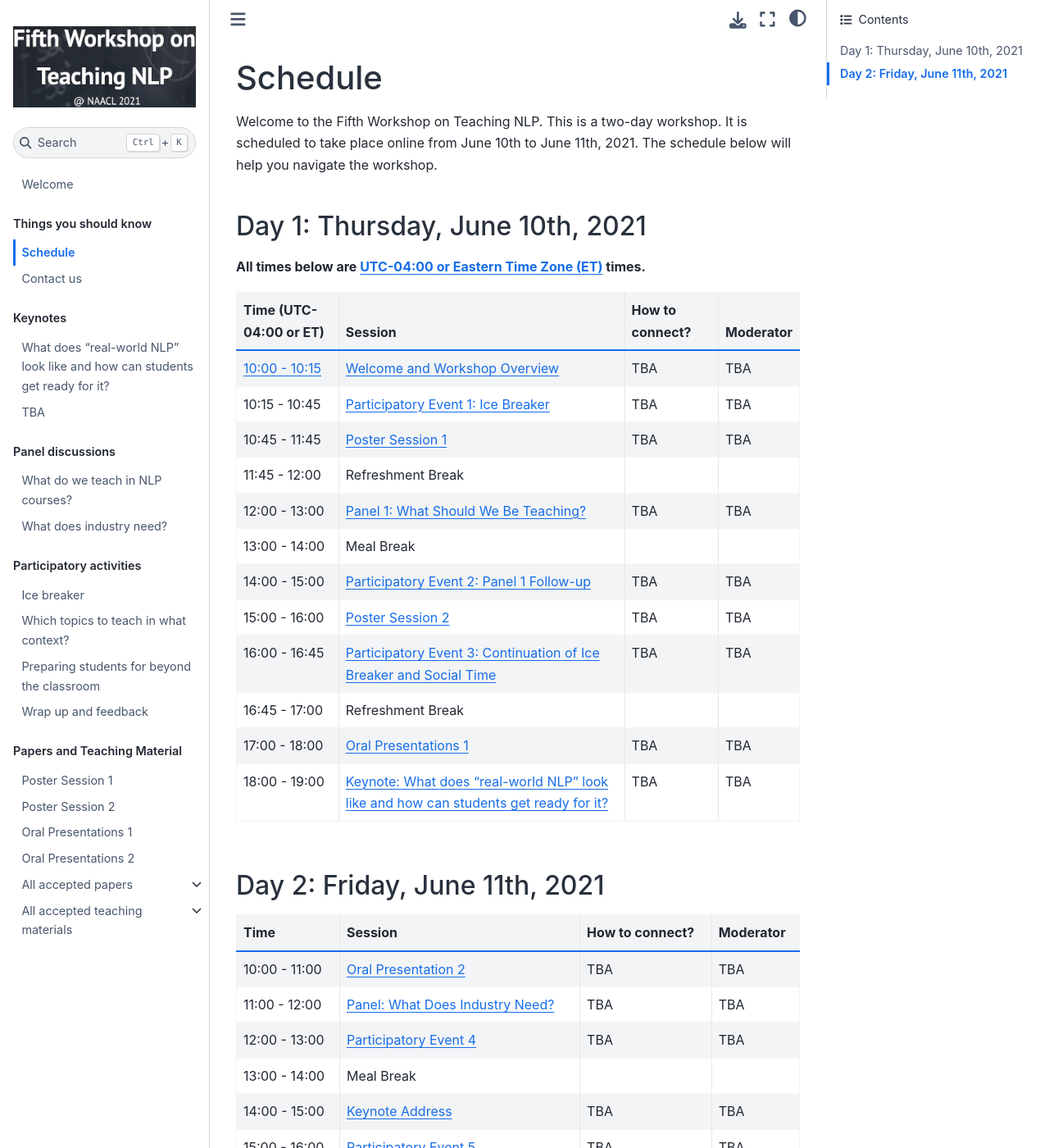
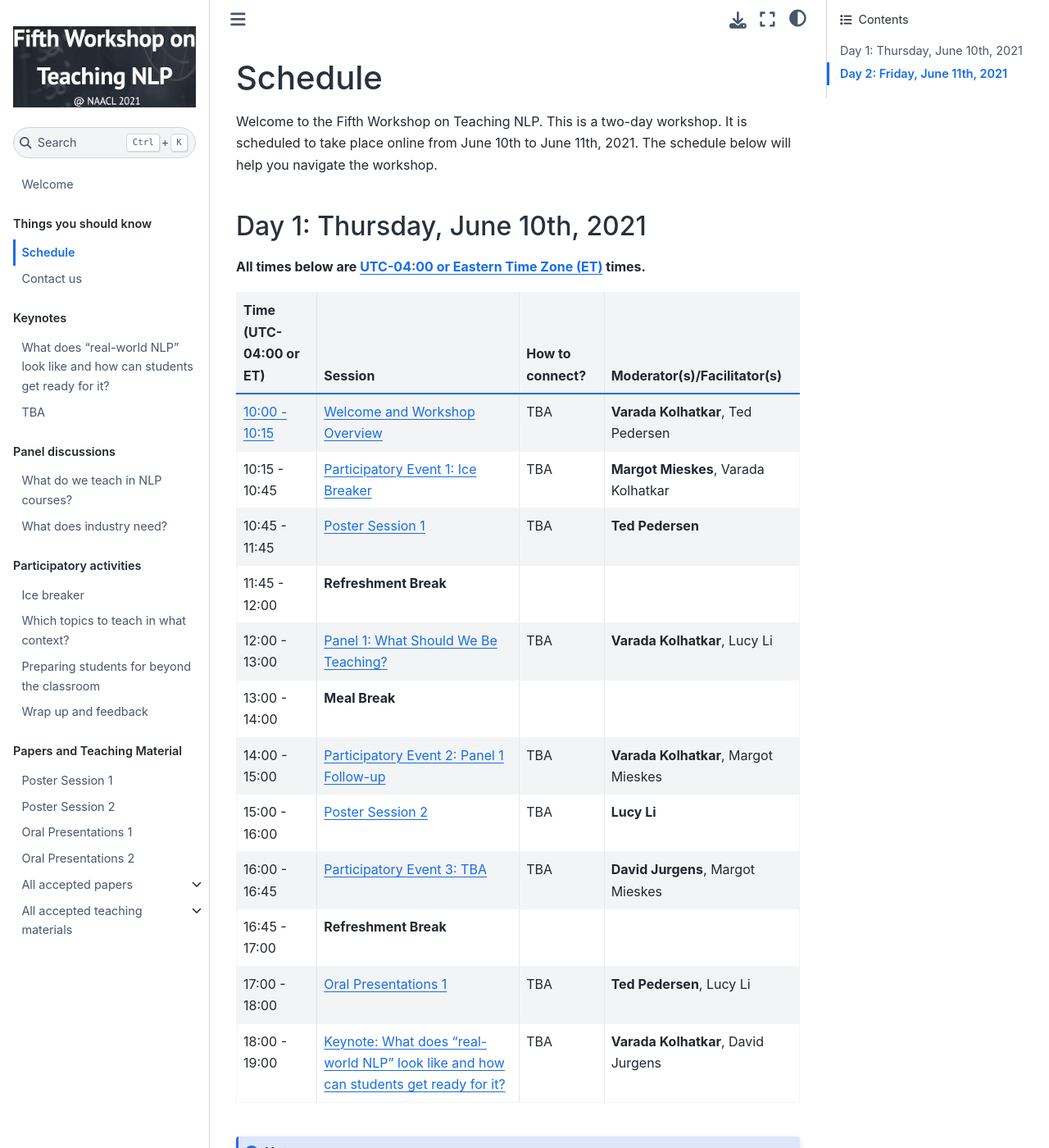
Before and after one commit to TeachingNLP/workshop-book, a Jupyter Book: the page built from schedule.md, in a window 1280 px wide and 1400 px high. Shown: the whole window at 82% size. Built offline with Jupyter Book 1.0.4 settings and Sphinx 7.4.7 and the Sphinx Book theme 1.1.4, drawn with Linux system fonts in a browser that asks for light colours; some of the changed text lies outside the part shown.

Commit message:
updating schedule

````diff
--- a/schedule.md
+++ b/schedule.md
@@ -6,30 +6,33 @@ Welcome to the Fifth Workshop on Teaching NLP. This is a two-day workshop. It is
 
 **All times below are [UTC-04:00 or Eastern Time Zone (ET)](https://en.wikipedia.org/wiki/UTC%E2%88%9204:00) times.**
 
-| Time (UTC-04:00 or ET)              |     Session                          |  How to connect?       | Moderator     |
+| Time (UTC-04:00 or ET)              |     Session                          |  How to connect?       | Moderator(s)/Facilitator(s)  |
 | :---------------- | :------------------------------   | :----------------- | :----------------- |
-| [10:00 - 10:15](https://dateful.com/eventlink/4564887570) | [Welcome and Workshop Overview](introduction.md)     |         TBA            | TBA  |
-| 10:15 - 10:45 | [Participatory Event 1: Ice Breaker](activities/ice-breaker.md)|         TBA            | TBA |
-| 10:45 - 11:45 | [Poster Session 1](posters/poster1.md)                  |         TBA            | TBA |
-| 11:45 - 12:00 | Refreshment Break                 |                        |                     |
-| 12:00 - 13:00  | [Panel 1: What Should We Be Teaching?](panels/core-concepts.md)    |         TBA |  TBA |
-| 13:00 - 14:00  | Meal Break                              |            |                     |  |
-| 14:00 - 15:00  | [Participatory Event 2: Panel 1 Follow-up](activities/core-topics.md)     |         TBA            |  TBA |
-| 15:00 - 16:00  | [Poster Session 2](posters/poster2.md)   |         TBA            | TBA |
-| 16:00 - 16:45  | [Participatory Event 3: Continuation of Ice Breaker and Social Time](activities/ice-breaker.md)  |         TBA            |     TBA                |
-| 16:45 - 17:00  | Refreshment Break  |                     |                     |
-| 17:00 - 18:00  | [Oral Presentations 1](oral-talks/talk1.md) |      TBA          |   TBA |
-| 18:00 - 19:00  | [Keynote: What does "real-world NLP" look like and how can students get ready for it?](keynotes/ines_montani.md)   |         TBA          |  TBA  |
+| [10:00 - 10:15](https://dateful.com/eventlink/4564887570) | [Welcome and Workshop Overview](introduction.md)     |         TBA            | **Varada Kolhatkar**, Ted Pedersen |
+| 10:15 - 10:45 | [Participatory Event 1: Ice Breaker](activities/ice-breaker.md)|         TBA            | **Margot Mieskes**, Varada Kolhatkar |
+| 10:45 - 11:45 | [Poster Session 1](posters/poster1.md)                  |         TBA            | **Ted Pedersen** |
+| 11:45 - 12:00 | **Refreshment Break**                 |                        |                     |
+| 12:00 - 13:00  | [Panel 1: What Should We Be Teaching?](panels/core-concepts.md)    |         TBA |  **Varada Kolhatkar**, Lucy Li |
+| 13:00 - 14:00  | **Meal Break**                              |            |                     |  |
+| 14:00 - 15:00  | [Participatory Event 2: Panel 1 Follow-up](activities/core-topics.md)     |         TBA            |  **Varada Kolhatkar**, Margot Mieskes |
+| 15:00 - 16:00  | [Poster Session 2](posters/poster2.md)   |         TBA            | **Lucy Li** |
+| 16:00 - 16:45  | [Participatory Event 3: TBA](activities/ice-breaker.md)  |         TBA            |  **David Jurgens**, Margot Mieskes |
+| 16:45 - 17:00  | **Refreshment Break**  |                     |                     |
+| 17:00 - 18:00  | [Oral Presentations 1](oral-talks/talk1.md) |      TBA          |   **Ted Pedersen**, Lucy Li |
+| 18:00 - 19:00  | [Keynote: What does "real-world NLP" look like and how can students get ready for it?](keynotes/ines_montani.md)   |         TBA          |  **Varada Kolhatkar**, David Jurgens  |
 
+```{note}
+Each session will have a primary facilitator (names in boldface) and a helper. If you have technical questions, please reach out to the helper first.
+```
 
 ## Day 2: Friday, June 11th, 2021
 
-| Time              |     Session                         |  How to connect?       | Moderator     |
+| Time              |     Session                         |  How to connect?       | Moderator(s)/Facilitator(s)     |
 | :---------------- | :------------------------------ | :----------------- | :----------------- |
-| 10:00 - 11:00 |    [Oral Presentation 2](oral-talks/talk2.md) |         TBA            |   TBA                  |  |
-| 11:00 - 12:00 |  [Panel: What Does Industry Need?](panels/industry.md) |         TBA  | TBA  |
-| 12:00 - 13:00 |  [Participatory Event 4](activities/industry-panel-follow-up.md) |         TBA            | TBA |
-| 13:00 - 14:00  |    Meal Break                              |                        |                     |  |
-| 14:00 - 15:00  |  [Keynote Address](keynotes/jason_eisner.md)   |         TBA  | TBA  |
-| 15:00 - 16:00  |    [Participatory Event 5](activities/feedback.md)          |         TBA            |   TBA |
-| 16:00 - 16:15   |   Closing Remarks              |         TBA            |     TBA |
+| 10:00 - 11:00 |    [Oral Presentation 2](oral-talks/talk2.md) |         TBA            |   **Ted Pedersen**, Margot Mieskes                  |  |
+| 11:00 - 12:00 |  [Panel: What Does Industry Need?](panels/industry.md) |         TBA  | **David Jurgens**, Lucy Li  |
+| 12:00 - 13:00 |  [Participatory Event 4](activities/industry-panel-follow-up.md) |         TBA            | **Lucy Li**, Ted Pedersen |
+| 13:00 - 14:00  |    **Meal Break**                              |                        |                     |  |
+| 14:00 - 15:00  |  [Keynote Address](keynotes/jason_eisner.md)   |         TBA  | **David Jurgens**, Varada Kolhatkar  |
+| 15:00 - 16:00  |    [Participatory Event 5](activities/feedback.md)          |         TBA            |   **Ted Pedersen**, Margot Mieskes |
+| 16:00 - 16:15   |   Closing Remarks              |         TBA            |     **Ted Pedersen** |
````
